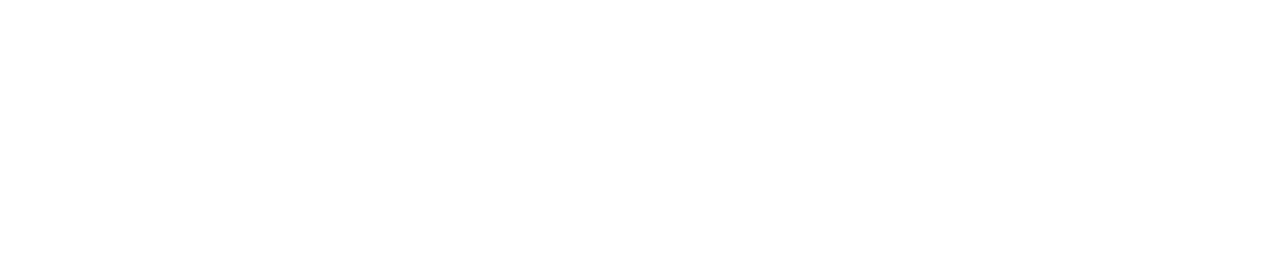
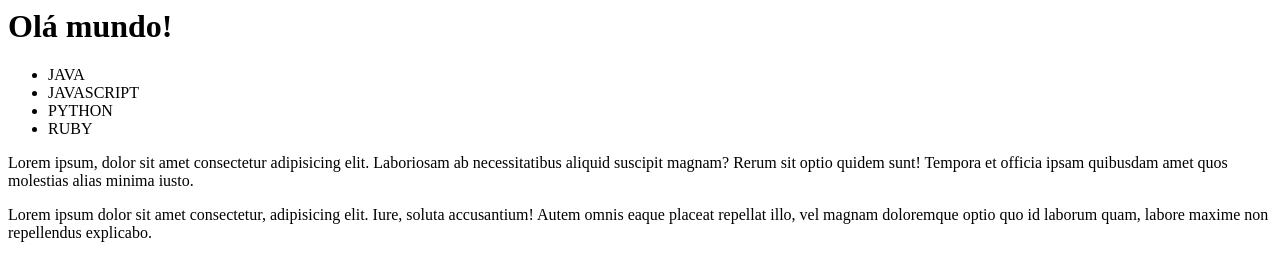
Before and after one commit to LucOliverfn/exemplo-git-m, a plain HTML site: page index.html in a window 1280 px wide. Drawn offline with Linux system fonts and the light colour scheme.

Commit message:
Semantica aplicada

```diff
--- a/index.html
+++ b/index.html
@@ -12,6 +12,35 @@
 
 	<body>
 		<!-- É nessa area que são criadas todas as TAGS HTML. -->
+
+		<div>
+			<header>
+				<h1>Olá mundo!</h1>
+				<nav>
+					<ul>
+						<!-- Essa teg se chama unordred idt
+							Detro dela, diretamene só podemos colocar os list-itens <li>
+						-->
+						<li>JAVA</li>
+						<li>JAVASCRIPT</li>
+						<li>PYTHON</li>
+						<li>RUBY</li>
+
+					</ul>
+				</nav>
+			</header>
+
+			<section>
+				<div>
+					<p>
+						Lorem ipsum, dolor sit amet consectetur adipisicing elit. Laboriosam ab necessitatibus aliquid suscipit magnam? Rerum sit optio quidem sunt! Tempora et officia ipsam quibusdam amet quos molestias alias minima iusto.
+					</p>
+					<p>
+						Lorem ipsum dolor sit amet consectetur, adipisicing elit. Iure, soluta accusantium! Autem omnis eaque placeat repellat illo, vel magnam doloremque optio quo id laborum quam, labore maxime non repellendus explicabo.
+					</p>
+				</div>
+			</section>
+		</div>
 	</body>
 
 </html>
```
